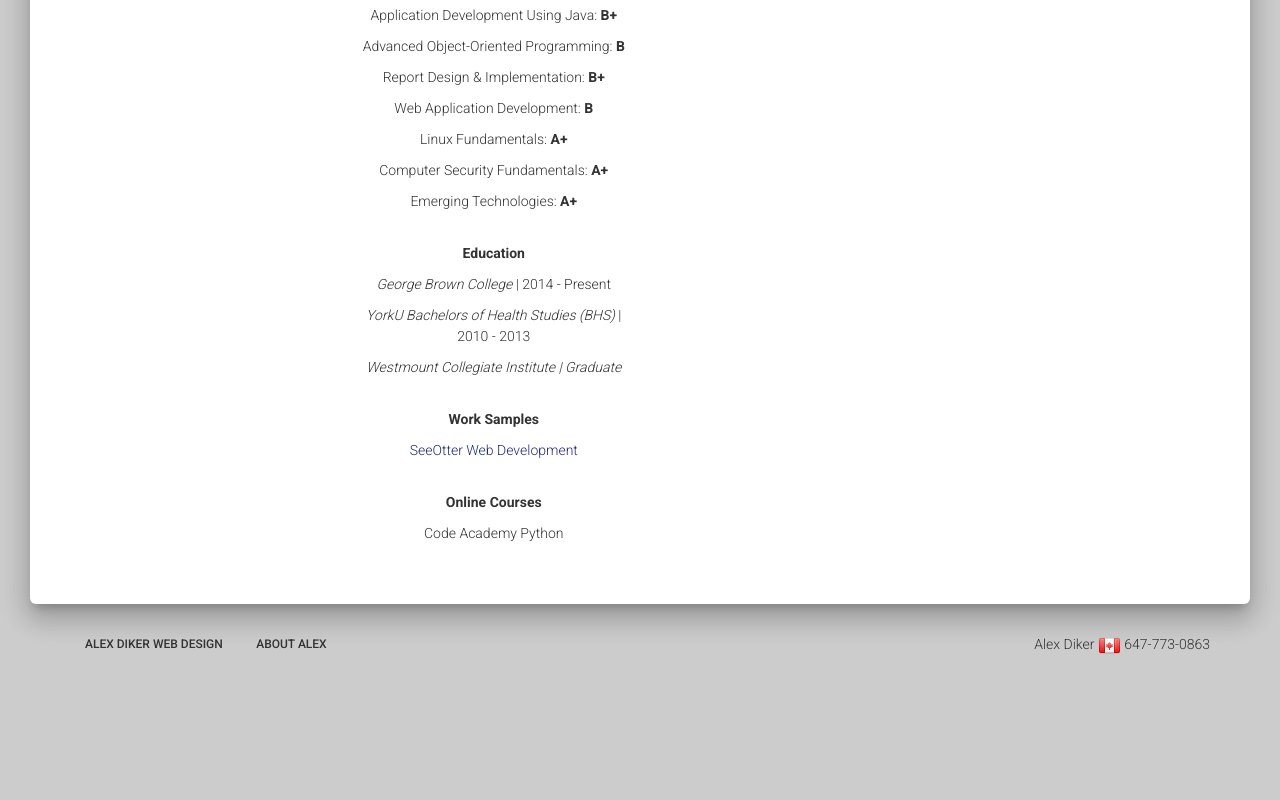
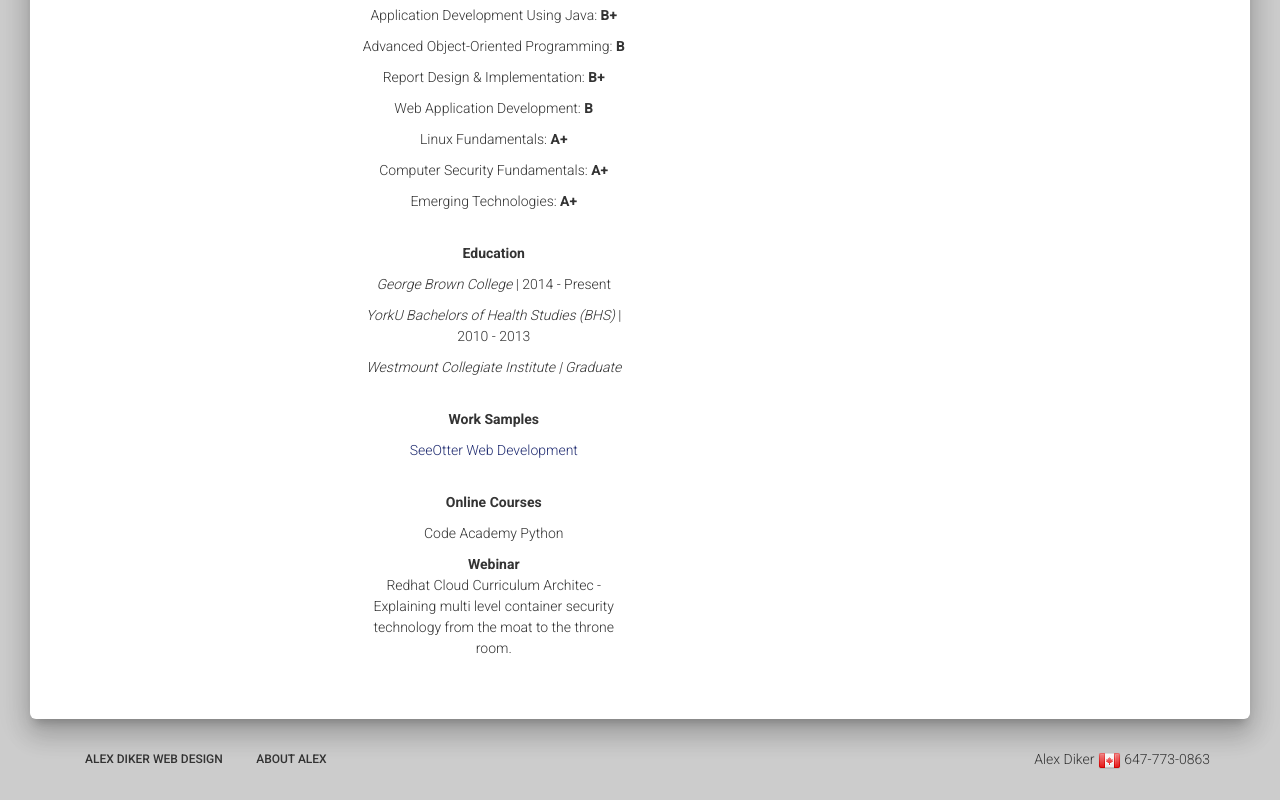
Before and after one commit to alexdcodes/alexdcodes.github.io, a website: page index.html in a window 1280 px wide. Shown: the part 1215-2015 px from the top of the page. Before the commit the page ends 1900 px from the top, so only its background shows below. Drawn offline with Linux system fonts and the light colour scheme.

Commit message:
Update index.html

```diff
--- a/index.html
+++ b/index.html
@@ -150,6 +150,9 @@
 													<br />
 													<p><b>Online Courses</b></p>
 													<p>Code Academy Python</p>
+													<b>Webinar</b>
+													<p>Redhat Cloud Curriculum Architec - Explaining multi level container security technology from the moat to the throne room.</p>
+
 												</div>
 												<div class="col-md-6">
 													<img src="assets/img/alex1.jpg" class="img-rounded" />
```
